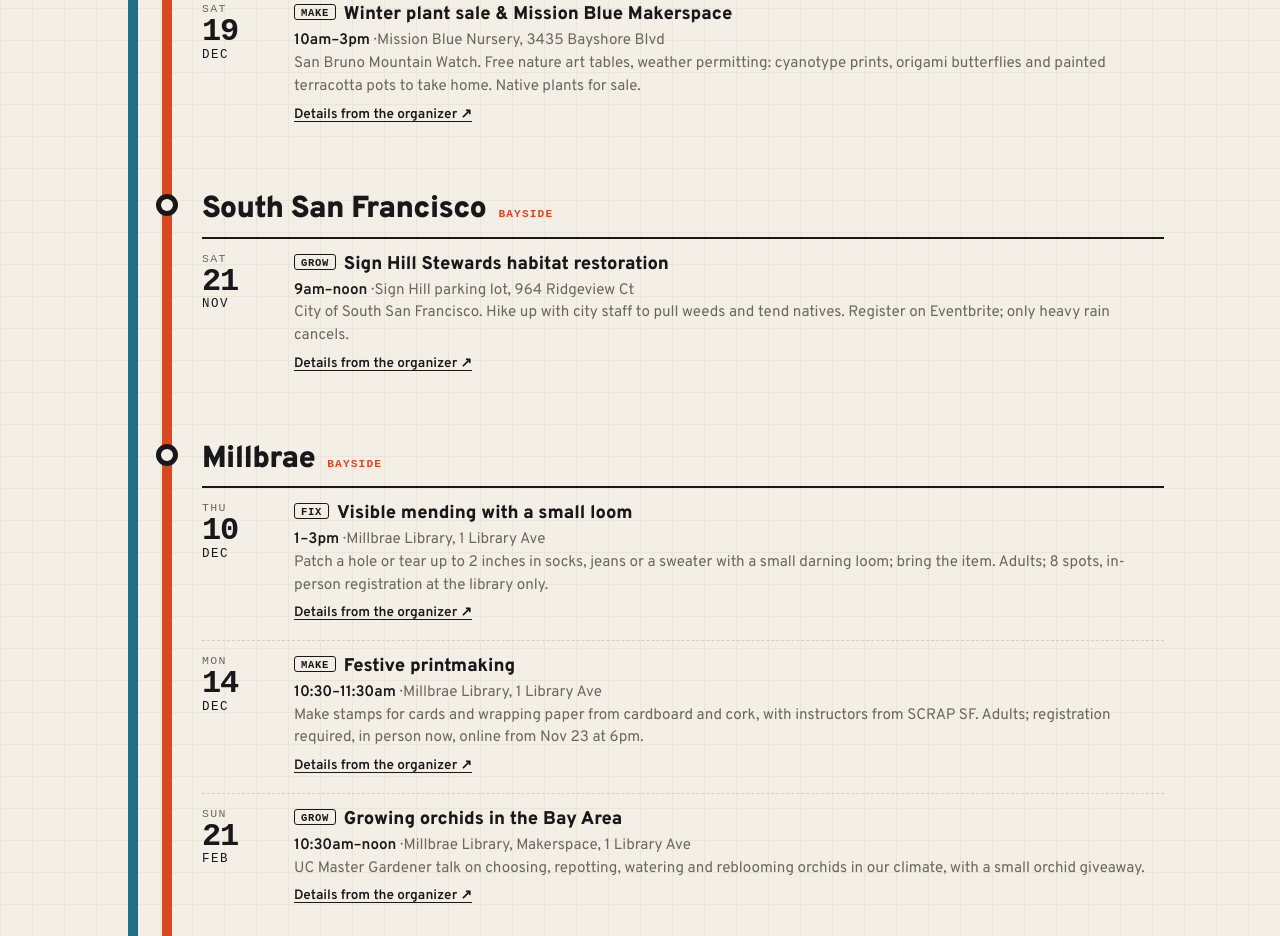
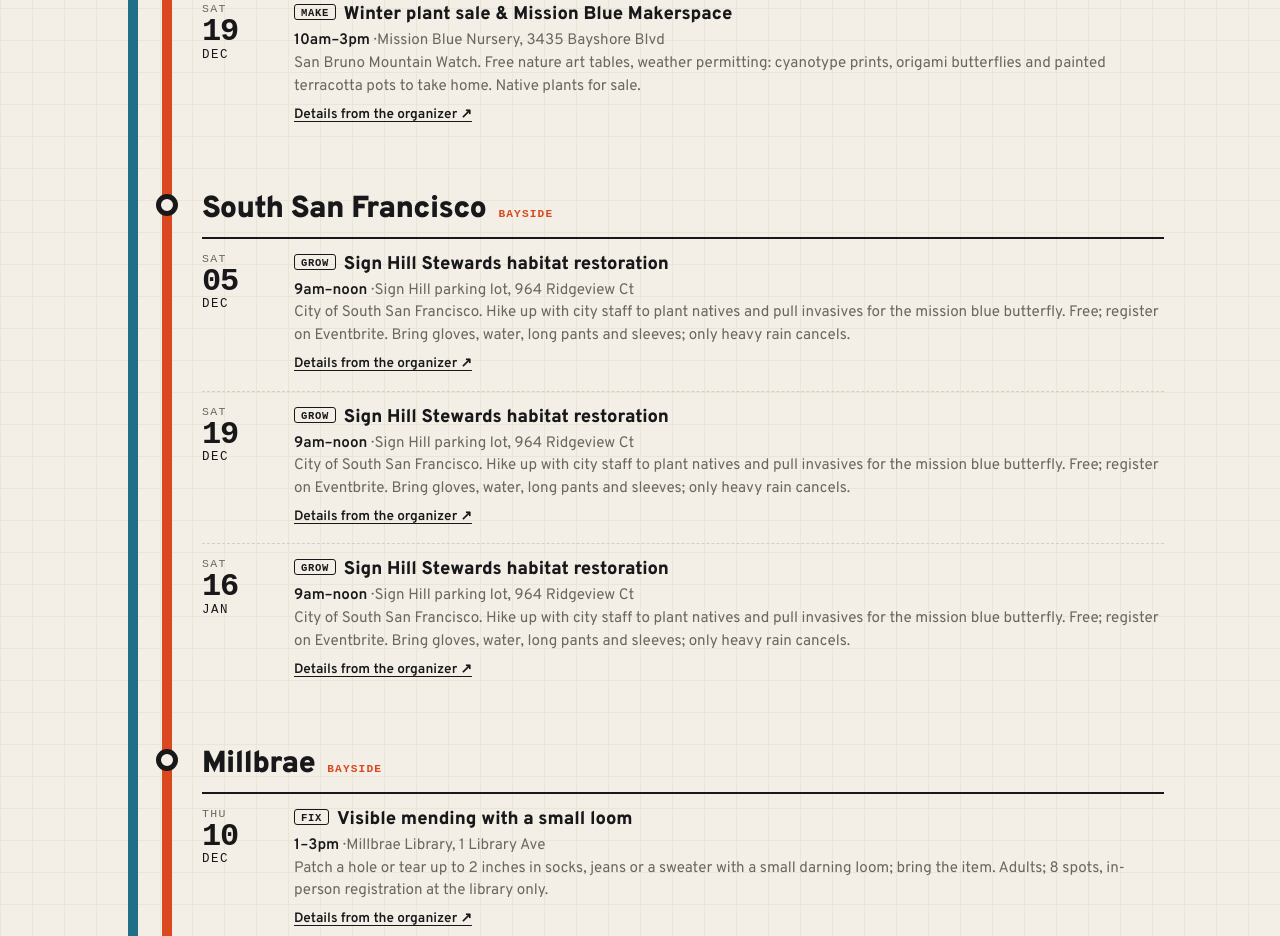
Before and after one commit to maxpereira/peninsularepair, a plain HTML site: page index.html in a window 1280 px wide. Shown: the part 5144-6080 px from the top of the page. Drawn offline with Linux system fonts and the light colour scheme; a web font is replaced by a local one.

Commit message:
Daily refresh (Nov 20): Sign Hill Stewards Dec 5/Dec 19/Jan 16 (Nov 21 no longer offered), update last-checked date
Co-Authored-By: Claude Opus 5.5 <noreply@anthropic.com>
Claude-Session: https://claude.ai/code/session_0182Wbov3jDibpNov634z92P

```diff
--- a/data.js
+++ b/data.js
@@ -392,7 +392,7 @@ const EVENTS = [
     url: "https://savesfbay.org/event/third-thursdays-at-pab-nursery-sk0lyaw/" },
   { stop: "montara", kind: "outdoors", date: "2026-11-20", time: "10am–12:30pm",
     title: "Coastal walk at Pillar Point Bluff", venue: "Pillar Point Bluff parking lot, Airport St, Moss Beach",
-    note: "Peninsula Open Space Trust guided walk. Free; register on Eventbrite. Almost full as of Nov 18.",
+    note: "Peninsula Open Space Trust guided walk. Free; register on Eventbrite.",
     url: "https://www.eventbrite.com/e/coastal-walk-at-pillar-point-bluff-tickets-2001259031636" },
   { stop: "rwc", kind: "grow", date: "2026-11-21", time: "9am–noon",
     title: "Bair Island volunteer workday", venue: "Bair Island public parking, 654 Sea Anchor Dr",
@@ -1029,9 +1029,17 @@ const EVENTS = [
     title: "Sewing with Teacher Jessica", venue: "Burlingame Main Library, Tech Lab, 480 Primrose Rd",
     note: "Sewing machine class for ages 10–18 only; a parent signs a waiver. Full with a waitlist as of Nov 16. The library's homepage says the Lab is closed until further notice, so confirm before going.",
     url: "https://burlingame.libcal.com/event/17371389" },
-  { stop: "ssf", kind: "grow", date: "2026-11-21", time: "9am–noon",
+  { stop: "ssf", kind: "grow", date: "2026-12-05", time: "9am–noon",
     title: "Sign Hill Stewards habitat restoration", venue: "Sign Hill parking lot, 964 Ridgeview Ct",
-    note: "City of South San Francisco. Hike up with city staff to pull weeds and tend natives. Register on Eventbrite; only heavy rain cancels.",
+    note: "City of South San Francisco. Hike up with city staff to plant natives and pull invasives for the mission blue butterfly. Free; register on Eventbrite. Bring gloves, water, long pants and sleeves; only heavy rain cancels.",
+    url: "https://www.eventbrite.com/e/sign-hill-stewards-habitat-restoration-tickets-1228033654719" },
+  { stop: "ssf", kind: "grow", date: "2026-12-19", time: "9am–noon",
+    title: "Sign Hill Stewards habitat restoration", venue: "Sign Hill parking lot, 964 Ridgeview Ct",
+    note: "City of South San Francisco. Hike up with city staff to plant natives and pull invasives for the mission blue butterfly. Free; register on Eventbrite. Bring gloves, water, long pants and sleeves; only heavy rain cancels.",
+    url: "https://www.eventbrite.com/e/sign-hill-stewards-habitat-restoration-tickets-1228033654719" },
+  { stop: "ssf", kind: "grow", date: "2027-01-16", time: "9am–noon",
+    title: "Sign Hill Stewards habitat restoration", venue: "Sign Hill parking lot, 964 Ridgeview Ct",
+    note: "City of South San Francisco. Hike up with city staff to plant natives and pull invasives for the mission blue butterfly. Free; register on Eventbrite. Bring gloves, water, long pants and sleeves; only heavy rain cancels.",
     url: "https://www.eventbrite.com/e/sign-hill-stewards-habitat-restoration-tickets-1228033654719" },
   { stop: "pacifica", kind: "grow", date: "2026-11-22", time: "10am–1pm",
     title: "Pedro Point Headlands stewardship day", venue: "Pedro Point Headlands trailhead, green gate just north of the Devil's Slide parking lot",
```
Also changed, not shown: index.html (+1 -1 lines).
